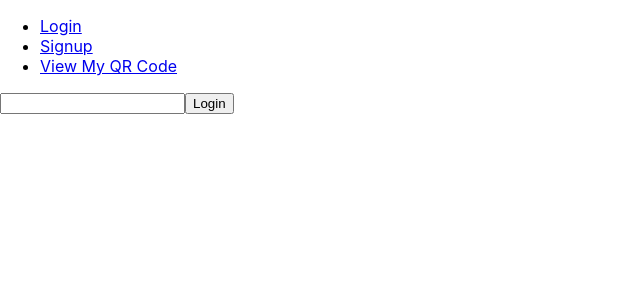
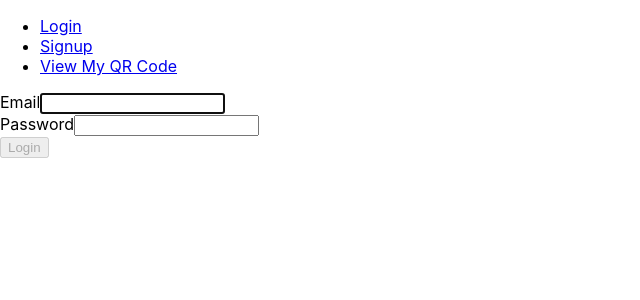
Before and after one commit to jason2020/distancethermo-frontend, a React (Create React App) app: page /login in a window 1280 px wide. Shown: the top 300 px of the page, without its empty margins (0-640 px from the left). Built offline with nearby package versions, Linux system fonts and the light colour scheme; the HTML template or start-up script is replaced by a standard one.

Commit message:
Added Bootstrap, Updated Router, Updated Login Comp

```diff
--- a/package.json
+++ b/package.json
@@ -12,6 +12,7 @@
     "@types/react-dom": "^16.9.8",
     "axios": "^0.20.0",
     "react": "^16.14.0",
+    "react-bootstrap": "^1.3.0",
     "react-dom": "^16.14.0",
     "react-router-dom": "^5.2.0",
     "react-scripts": "3.4.3",
--- a/src/App.jsx
+++ b/src/App.jsx
@@ -27,15 +27,9 @@ function App() {
         </nav>
 
         <Switch>
-          <Route path="/login">
-            <Login />
-          </Route>
-          <Route path="/signup">
-            <Signup />
-          </Route>
-          <Route path="/code">
-            <QRCodeDisplay />
-          </Route>
+          <Route exact path="/login" component={Login}></Route>
+          <Route exact path="/signup" component={Signup}></Route>
+          <Route exact path="/code" component={QRCodeDisplay}></Route>
         </Switch>
       </div>
     </Router>
--- a/src/components/Login/Login.jsx
+++ b/src/components/Login/Login.jsx
@@ -1,20 +1,61 @@
 import React from "react";
+import { Button, FormGroup, FormControl } from "react-bootstrap";
 
 import api from "../../api";
 
 export default class Login extends React.Component {
-  state = {};
+  state = {
+    email: "",
+    password: "",
+  };
 
-  processLogin = () => {
-    api.get("/login");
+  validateForm = () => {
+    return this.state.email.length > 0 && this.state.password.length > 0;
+  };
+
+  setEmail = (email) => {
+    this.setState({ email });
+  };
+
+  setPassword = (password) => {
+    this.setState({ password });
+  };
+
+  handleSubmit = (event) => {
+    event.preventDefault();
   };
 
   render() {
     return (
-      <>
-        <input type="text" />
-        <button onClick={this.processLogin}>Login</button>
-      </>
+      <div className="Login">
+        <form onSubmit={this.handleSubmit}>
+          <FormGroup controlId="email" bsSize="large">
+            <label>Email</label>
+            <FormControl
+              autoFocus
+              type="email"
+              value={this.state.email}
+              onChange={(e) => this.setEmail(e.target.value)}
+            />
+          </FormGroup>
+          <FormGroup controlId="password" bsSize="large">
+            <label>Password</label>
+            <FormControl
+              value={this.state.password}
+              onChange={(e) => this.setPassword(e.target.value)}
+              type="password"
+            />
+          </FormGroup>
+          <Button
+            block
+            bsSize="large"
+            disabled={!this.validateForm()}
+            type="submit"
+          >
+            Login
+          </Button>
+        </form>
+      </div>
     );
   }
 }
```
Also changed, not shown: 1 other file (tests, documents, lock files or other folders).
